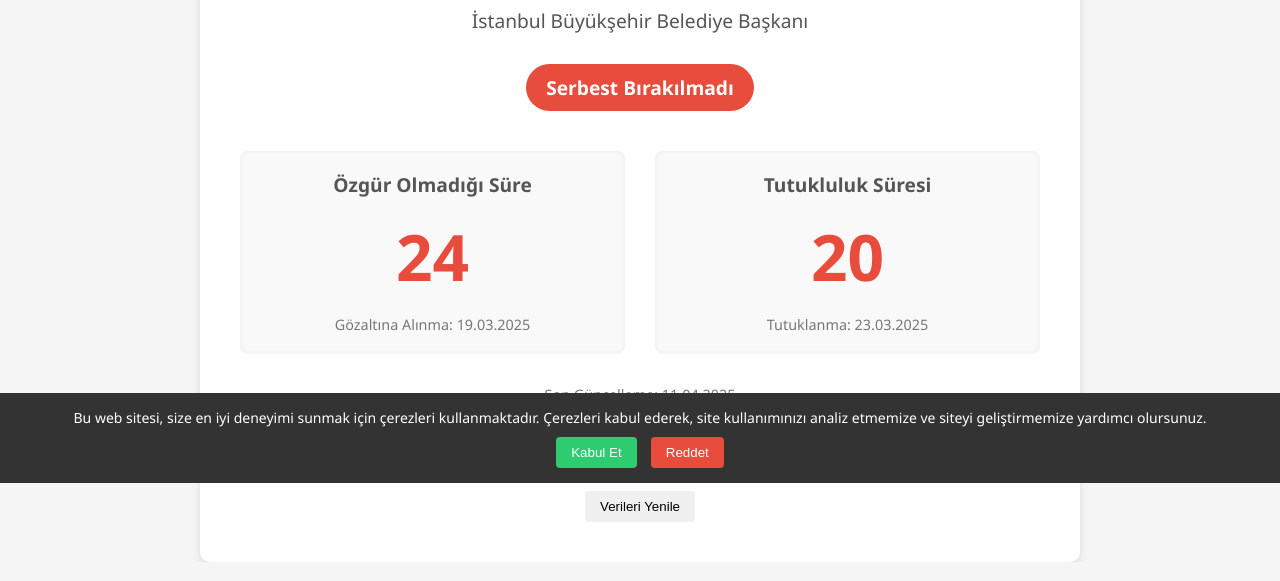
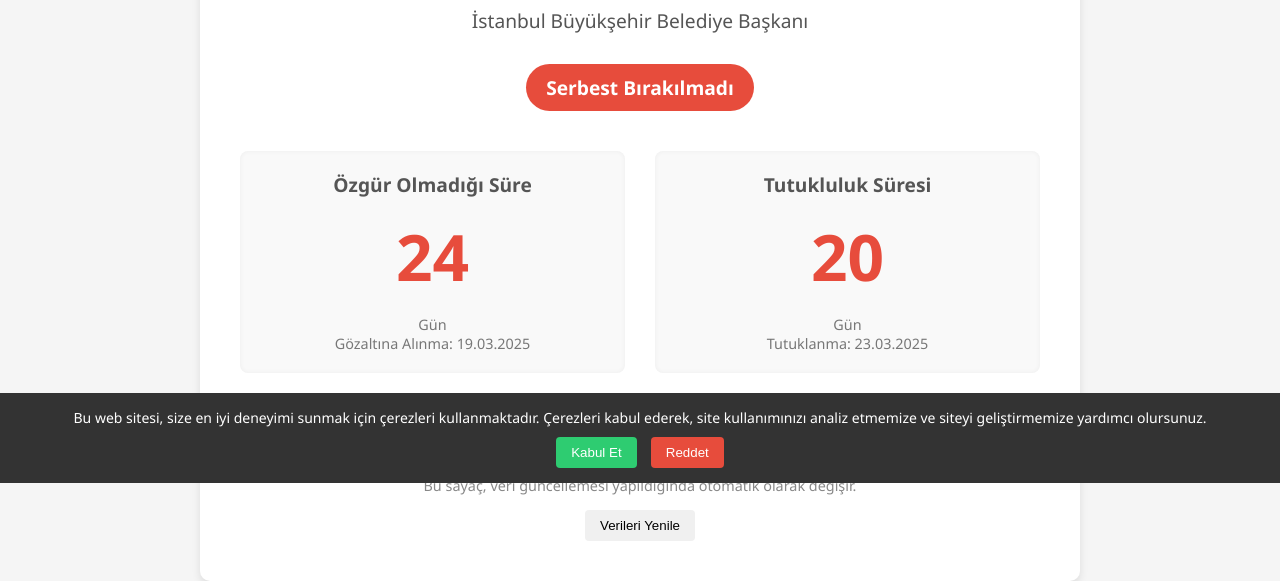
Before and after one commit to gcs44/imamoglu-free, a plain HTML site: page index.html in a window 1280 px wide. Shown: the part 317-898 px from the top of the page. Drawn offline with Linux system fonts and the light colour scheme.

Commit message:
Sürelerin altına 'Gün' kelimesi eklendi

```diff
--- a/index.html
+++ b/index.html
@@ -185,6 +185,7 @@
             <div class="counter">
                 <div class="counter-title">Özgür Olmadığı Süre</div>
                 <div class="counter-value" id="daysNotFree">--</div>
+                <div class="counter-info">Gün</div>
                 <div class="counter-info">
                     Gözaltına Alınma: <span id="detentionDate">--</span>
                 </div>
@@ -193,6 +194,7 @@
             <div class="counter">
                 <div class="counter-title">Tutukluluk Süresi</div>
                 <div class="counter-value" id="daysArrested">--</div>
+                <div class="counter-info">Gün</div>
                 <div class="counter-info">
                     Tutuklanma: <span id="arrestDate">--</span>
                 </div>
```
